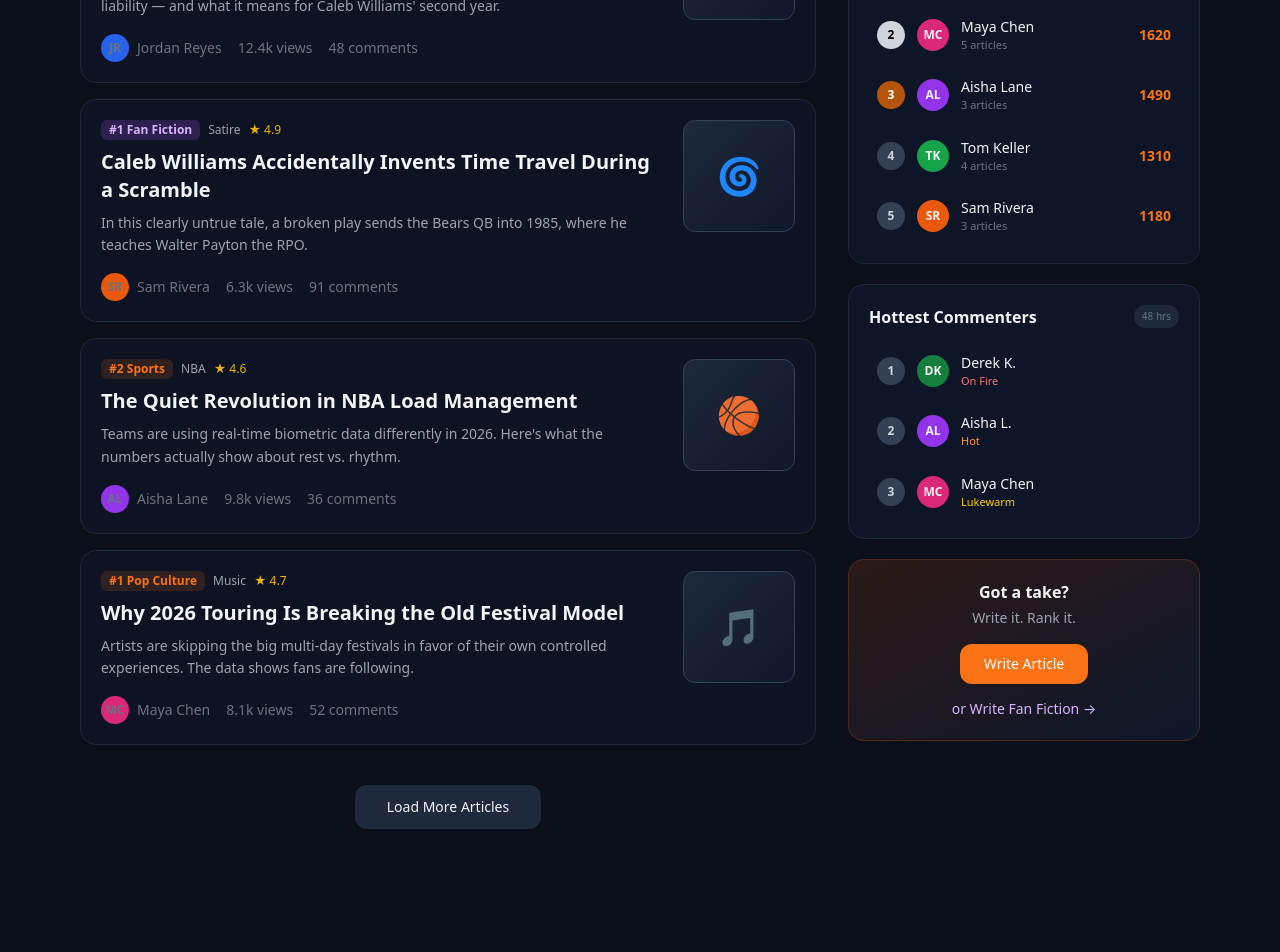
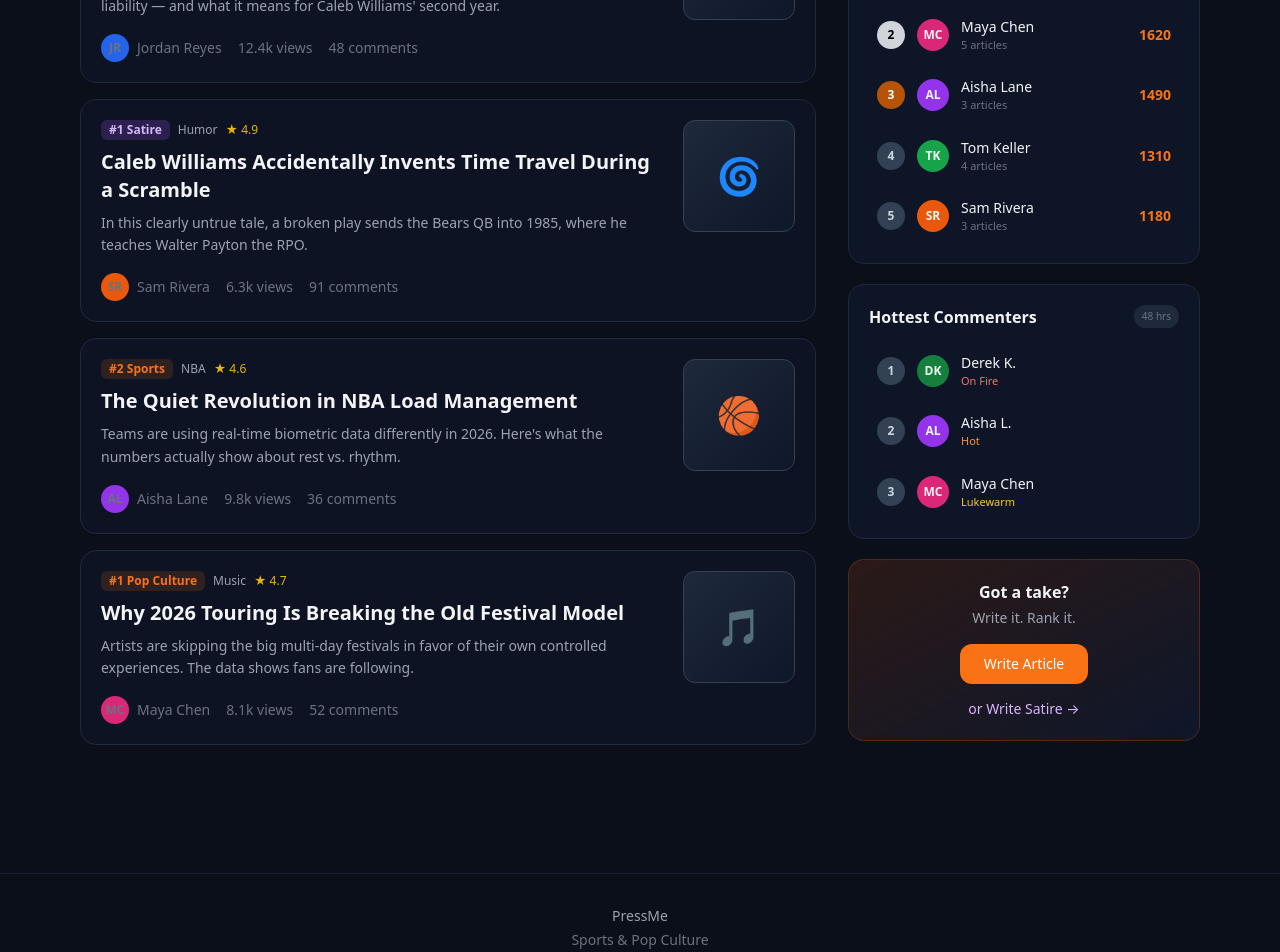
Before and after one commit to sheado44/-4, a Next.js app: page / in a window 1280 px wide. Shown: the part 480-1432 px from the top of the page. Built offline with nearby package versions, Linux system fonts and the light colour scheme.

Commit message:
Change section and category from Fan Fiction to Satire

```diff
--- a/src/app/page.tsx
+++ b/src/app/page.tsx
@@ -22,8 +22,8 @@ const sampleArticles = [
   {
     id: "5",
     rank: 1,
-    section: "Fan Fiction",
-    category: "Satire",
+    section: "Satire",
+    category: "Humor",
     title: "Caleb Williams Accidentally Invents Time Travel During a Scramble",
     excerpt: "In this clearly untrue tale, a broken play sends the Bears QB into 1985, where he teaches Walter Payton the RPO.",
     author: "Sam Rivera",
@@ -81,7 +81,7 @@ const hottestCommenters = [
 ];
 
 export default function Home() {
-  const [section, setSection] = useState<"All" | "Sports" | "Pop Culture" | "Fan Fiction">("All");
+  const [section, setSection] = useState<"All" | "Sports" | "Pop Culture" | "Satire">("All");
 
   const filteredArticles =
     section === "All"
@@ -90,7 +90,6 @@ export default function Home() {
 
   return (
     <main className="min-h-screen">
-      {/* Logo Hero */}
       <section className="pt-14 pb-10 text-center">
         <h1 className="text-6xl md:text-7xl font-black tracking-tight select-none leading-none">
           <span className="text-white">Press</span>
@@ -101,10 +100,9 @@ export default function Home() {
         </p>
       </section>
 
-      {/* Filters */}
       <div className="max-w-6xl mx-auto px-4 mb-8">
         <div className="flex flex-wrap gap-2 mb-5 justify-center md:justify-start">
-          {(["All", "Sports", "Pop Culture", "Fan Fiction"] as const).map((item) => (
+          {(["All", "Sports", "Pop Culture", "Satire"] as const).map((item) => (
             <button
               key={item}
               onClick={() => setSection(item)}
@@ -127,7 +125,6 @@ export default function Home() {
       </div>
 
       <div className="max-w-6xl mx-auto px-4 pb-16 grid lg:grid-cols-3 gap-8">
-        {/* Main feed */}
         <div className="lg:col-span-2 space-y-4">
           {filteredArticles.length === 0 ? (
             <div className="bg-forge-900/60 border border-forge-800 rounded-2xl p-8 text-center text-gray-400 text-sm">
@@ -144,7 +141,7 @@ export default function Home() {
                     <div className="flex items-center gap-2 text-xs text-gray-400 mb-2">
                       <span
                         className={`px-2 py-0.5 rounded-md font-semibold ${
-                          article.section === "Fan Fiction"
+                          article.section === "Satire"
                             ? "bg-purple-500/20 text-purple-300"
                             : "bg-forge-accent/15 text-forge-accent"
                         }`}
@@ -183,31 +180,17 @@ export default function Home() {
               </article>
             ))
           )}
-
-          {filteredArticles.length > 0 && (
-            <div className="text-center pt-6">
-              <button className="px-8 py-3 bg-forge-800 hover:bg-forge-700 rounded-xl text-sm font-medium transition">
-                Load More Articles
-              </button>
-            </div>
-          )}
         </div>
 
-        {/* Sidebar */}
         <aside className="space-y-5">
           <div className="bg-forge-900/80 border border-forge-800 rounded-2xl p-5">
             <div className="flex items-center justify-between mb-4">
               <h3 className="font-bold">Publisher Leaderboard</h3>
               <span className="text-[10px] text-gray-500 bg-forge-800 px-2 py-1 rounded-full">7 days</span>
             </div>
-
             <div className="space-y-2">
               {topPublishers.map((pub) => (
-                <Link
-                  href="/profile"
-                  key={pub.rank}
-                  className="flex items-center gap-3 p-2 rounded-xl hover:bg-forge-800/80 transition"
-                >
+                <Link href="/profile" key={pub.rank} className="flex items-center gap-3 p-2 rounded-xl hover:bg-forge-800/80 transition">
                   <div className={`w-7 h-7 flex items-center justify-center rounded-full font-bold text-xs ${
                     pub.rank === 1 ? "bg-yellow-500 text-black" :
                     pub.rank === 2 ? "bg-gray-300 text-black" :
@@ -223,9 +206,7 @@ export default function Home() {
                     <div className="font-medium text-sm truncate">{pub.name}</div>
                     <div className="text-[11px] text-gray-500">{pub.articles} articles</div>
                   </div>
-                  <div className="text-sm font-semibold text-forge-accent">
-                    {pub.points}
-                  </div>
+                  <div className="text-sm font-semibold text-forge-accent">{pub.points}</div>
                 </Link>
               ))}
             </div>
@@ -236,14 +217,9 @@ export default function Home() {
               <h3 className="font-bold">Hottest Commenters</h3>
               <span className="text-[10px] text-gray-500 bg-forge-800 px-2 py-1 rounded-full">48 hrs</span>
             </div>
-
             <div className="space-y-2">
               {hottestCommenters.map((c) => (
-                <Link
-                  href="/profile"
-                  key={c.rank}
-                  className="flex items-center gap-3 p-2 rounded-xl hover:bg-forge-800/80 transition"
-                >
+                <Link href="/profile" key={c.rank} className="flex items-center gap-3 p-2 rounded-xl hover:bg-forge-800/80 transition">
                   <div className="w-7 h-7 flex items-center justify-center rounded-full font-bold text-xs bg-forge-700 text-gray-300">
                     {c.rank}
                   </div>
@@ -273,7 +249,7 @@ export default function Home() {
                 href="/fan-fiction"
                 className="inline-block text-sm text-purple-300 hover:text-purple-200 transition"
               >
-                or Write Fan Fiction →
+                or Write Satire →
               </Link>
             </div>
           </div>
```
